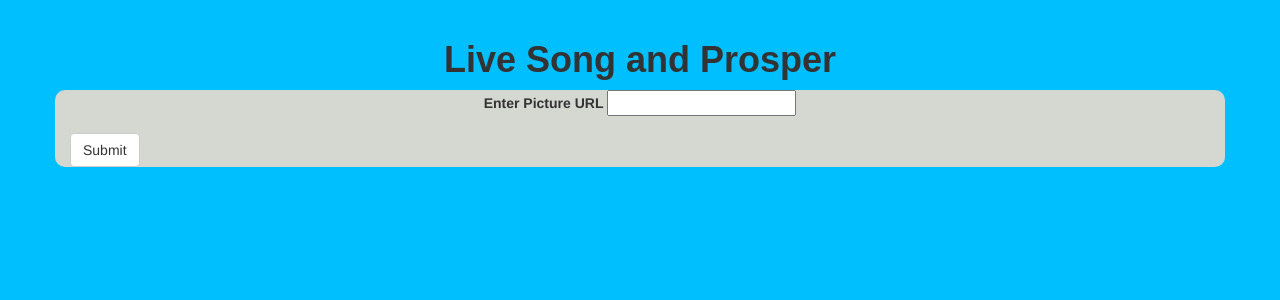
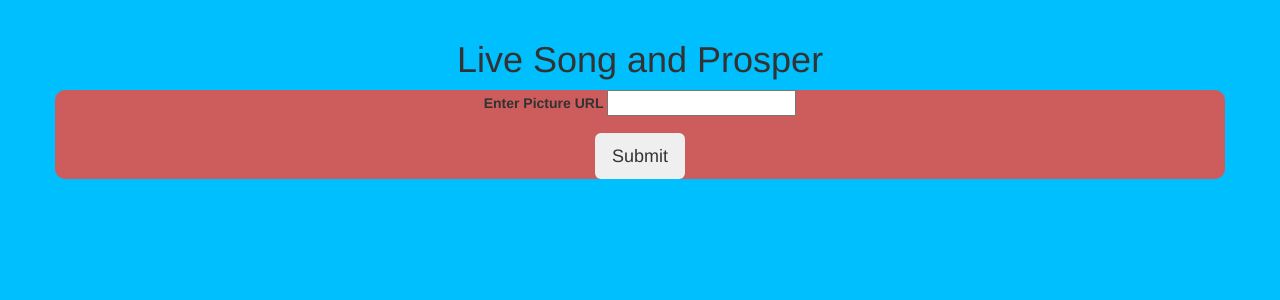
Before and after one commit to jyang1737/API, a Flask app: template templates/main.html in a window 1280 px wide. Shown: the part 52-352 px from the top of the page. Run offline with Flask 2, Linux system fonts and the light colour scheme; the template is opened without the code that fills it, so the values that code supplies are empty.

Commit message:
Update main.html

```diff
--- a/templates/main.html
+++ b/templates/main.html
@@ -14,18 +14,20 @@
 {% block body %}
 <div class="row">
   <div class="col-lg-12">
-    <h1 align="center" style="font-family:arial; font-weight: bold;"> Live Song and Prosper </h1>
+    <h1 align="center"> Live Song and Prosper </h1>
   </div>
 </div>
-<div class="row">
+<div class="row" align="center">
   <div class="col-lg-12">
-    <div class = "container" style="background-color:#D4D8D1; border-radius:10px;">
+    <div class = "container" style="background-color:indianred; border-radius:10px;">
       <form class="form-horizontal" action="/s/" method="post">
-	<div class="form-group" align="center">
+	<div class="form-group">
 	  <label>Enter Picture URL</label>
-	  <input type="text" name="url">
+	  <input type="text" name="URL">
 	</div>
-	<button type="submit" class="btn btn-default">Submit</button>
+	 <div align="center">
+	<button type="submit" name = "submit" class="btn btn-lg">Submit</button>
+	      </div>
       </form>
     </div>
   </div>
```
